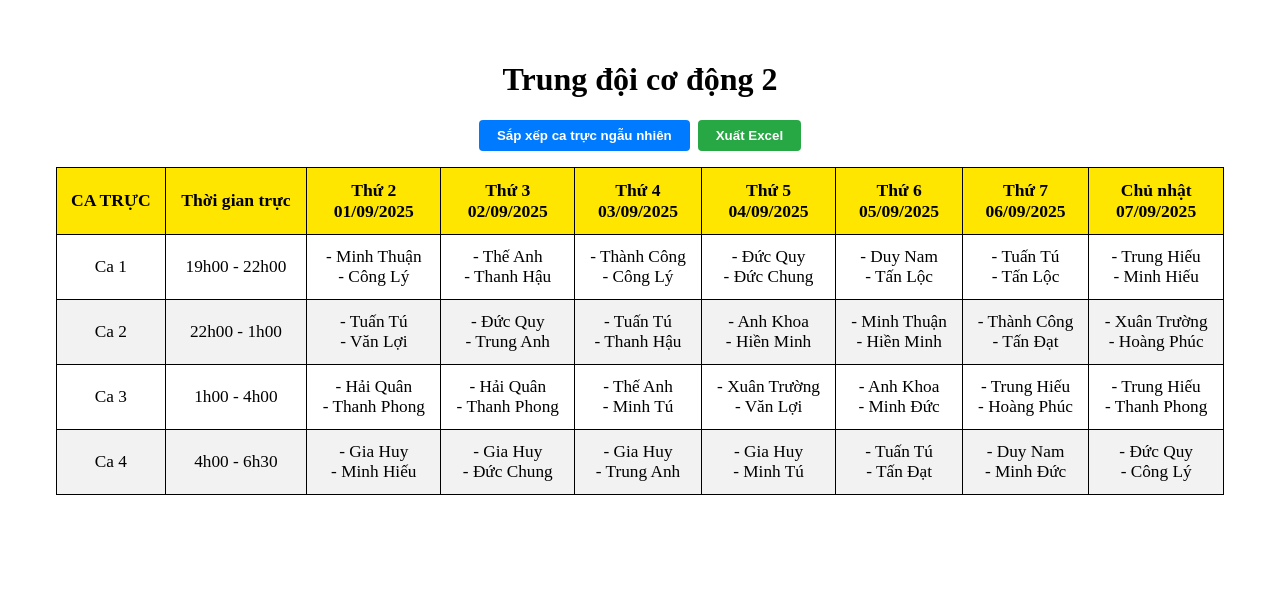
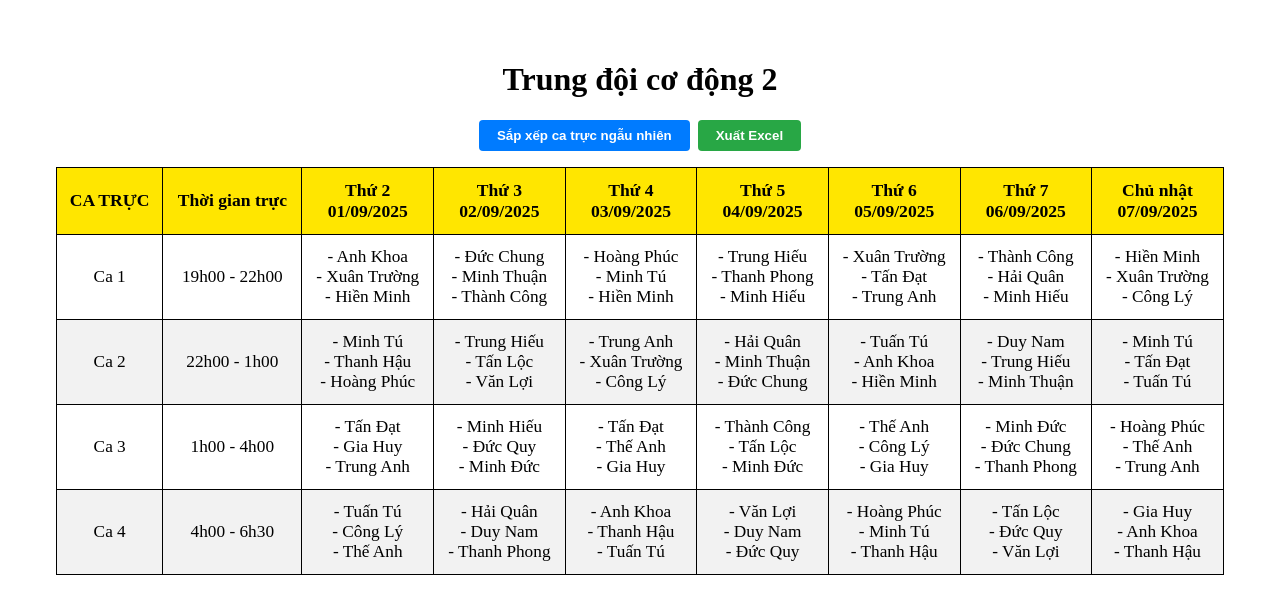
Before and after one commit to teadev2002/xep-ca-ngau-nhien, a React (Vite) app: page / in a window 1280 px wide. Shown: the top 614 px of the page. Built offline with nearby package versions, Linux system fonts and the light colour scheme.

Commit message:
change shift

```diff
--- a/src/App.jsx
+++ b/src/App.jsx
@@ -2,11 +2,9 @@ import { useState, useEffect } from 'react'
 import * as XLSX from 'xlsx'
 import './App.css'
 
-const nhom1 = [
+const thanhVien = [
   "Đức Quy", "Thế Anh", "Trung Hiếu", "Minh Thuận", "Duy Nam",
-  "Hải Quân", "Xuân Trường", "Gia Huy", "Thành Công", "Tuấn Tú", "Anh Khoa"
-];
-const nhom2 = [
+  "Hải Quân", "Xuân Trường", "Gia Huy", "Thành Công", "Tuấn Tú", "Anh Khoa",
   "Công Lý", "Tấn Lộc", "Hoàng Phúc", "Trung Anh", "Minh Tú",
   "Thanh Phong", "Văn Lợi", "Minh Đức", "Minh Hiếu", "Đức Chung",
   "Thanh Hậu", "Tấn Đạt", "Hiền Minh"
@@ -16,7 +14,7 @@ const nhom2 = [
 function getMonday(d = new Date()) {
   const date = new Date(d);
   const day = date.getDay();
-  const diff = day === 0 ? -6 : 1 - day; // Nếu chủ nhật thì lùi 6 ngày, còn lại lùi về thứ 2
+  const diff = day === 0 ? -6 : 1 - day;
   date.setDate(date.getDate() + diff);
   return date;
 }
@@ -56,173 +54,40 @@ function shuffle(array) {
   return arr;
 }
 
-// Lấy danh sách blacklist từ localStorage (những người đã từng trực 3 ca)
-function getBlacklist(key) {
-  try {
-    const data = localStorage.getItem(key);
-    if (data) return JSON.parse(data);
-  } catch {}
-  return [];
-}
+// Sinh lịch trực cho 2 tuần, mỗi tuần 12 người xen kẽ, mỗi ngày random ca trực không lặp lại
+function generateSchedule2Weeks() {
+  const now = new Date();
+  const firstMonday = getMonday(new Date(now.getFullYear(), 0, 1));
+  const weekNum = Math.floor((monday - firstMonday) / (7 * 24 * 60 * 60 * 1000));
+  let groupA = [];
+  let groupB = [];
+  if (localStorage.getItem('lich_truc_groupA') && localStorage.getItem('lich_truc_groupB')) {
+    groupA = JSON.parse(localStorage.getItem('lich_truc_groupA'));
+    groupB = JSON.parse(localStorage.getItem('lich_truc_groupB'));
+  } else {
+    const shuffled = shuffle(thanhVien);
+    groupA = shuffled.slice(0, 12);
+    groupB = shuffled.slice(12, 24);
+    localStorage.setItem('lich_truc_groupA', JSON.stringify(groupA));
+    localStorage.setItem('lich_truc_groupB', JSON.stringify(groupB));
+  }
 
-// Lưu blacklist vào localStorage
-function saveBlacklist(key, arr) {
-  localStorage.setItem(key, JSON.stringify(arr));
-}
-
-// Hàm xếp ca tự động, có random, mỗi người chỉ trực 1 ca/ngày
-function generateScheduleRandom() {
-  // Lấy blacklist tuần trước
-  const blacklist1 = getBlacklist('blacklist1');
-  const blacklist2 = getBlacklist('blacklist2');
-
-  // Đếm số ca đã phân cho mỗi người trong tuần
-  const count1 = Object.fromEntries(nhom1.map(n => [n, 0]));
-  const count2 = Object.fromEntries(nhom2.map(n => [n, 0]));
-  count1["Tuấn Tú"] = 0;
-  count1["Gia Huy"] = 0;
-
-  // Kết quả: [ca][ngày] = [người nhóm 1, người nhóm 2]
+  const evenWeek = weekNum % 2 === 0;
+  // Mỗi ca 3 người
   const schedule = Array.from({ length: caTimes.length }, () =>
-    Array.from({ length: days.length }, () => ["", ""])
+    Array.from({ length: days.length }, () => ["", "", ""])
   );
 
-  // Lưu lại ai đã trực trong ngày đó
   for (let d = 0; d < days.length; d++) {
-    let available1 = nhom1.filter(n => !blacklist1.includes(n));
-    let available2 = nhom2.filter(n => !blacklist2.includes(n));
-    available1 = shuffle(available1);
-    available2 = shuffle(available2);
-    let used1 = new Set();
-    let used2 = new Set();
-
-    for (let c = 0; c < 3; c++) {
-      let n1 = available1.find(
-        n =>
-          !used1.has(n) &&
-          ((n === "Tuấn Tú" || n === "Gia Huy") ? count1[n] < 4 : count1[n] < 2)
-      );
-      if (!n1) {
-        n1 = nhom1.find(
-          n =>
-            !used1.has(n) &&
-            ((n === "Tuấn Tú" || n === "Gia Huy") ? count1[n] < 4 : count1[n] < 2)
-        );
-      }
-      if (!n1) n1 = "";
-      used1.add(n1);
-      count1[n1] = (count1[n1] || 0) + 1;
-
-      let n2 = available2.find(n => !used2.has(n) && count2[n] < 2);
-      if (!n2) {
-        n2 = nhom2.find(n => !used2.has(n) && count2[n] < 2);
-      }
-      if (!n2) n2 = "";
-      used2.add(n2);
-      count2[n2] = (count2[n2] || 0) + 1;
-
-      schedule[c][d] = [n1, n2];
-    }
-
-    // Ca 4: Tuấn Tú hoặc Gia Huy (tăng ca), vẫn đảm bảo không trùng trong ngày
-    let n1 = d % 2 === 0 ? "Tuấn Tú" : "Gia Huy";
-    if (!used1.has(n1) && count1[n1] < 4) {
-      used1.add(n1);
-      count1[n1]++;
-    } else {
-      n1 = n1 === "Tuấn Tú" ? "Gia Huy" : "Tuấn Tú";
-      if (!used1.has(n1) && count1[n1] < 4) {
-        used1.add(n1);
-        count1[n1]++;
-      } else {
-        n1 = nhom1.find(
-          n =>
-            !used1.has(n) &&
-            ((n === "Tuấn Tú" || n === "Gia Huy") ? count1[n] < 4 : count1[n] < 2)
-        ) || "";
-        if (n1) {
-          used1.add(n1);
-          count1[n1]++;
-        }
-      }
-    }
-
-    let n2 = available2.find(n => !used2.has(n) && count2[n] < 2);
-    if (!n2) {
-      n2 = nhom2.find(n => !used2.has(n) && count2[n] < 2);
-    }
-    if (!n2) n2 = "";
-    if (n2) {
-      used2.add(n2);
-      count2[n2]++;
-    }
-    schedule[3][d] = [n1, n2];
-  }
-
-  // Sau khi xếp xong, kiểm tra ai bị thiếu ca (chỉ có 1 ca hoặc 0 ca)
-  // và ai bị dư ca (chỉ có 1 ca trống trong lịch)
-  // Đếm số ca đã phân
-  let needFill1 = [];
-  let needFill2 = [];
-  let fillCount1 = 0, fillCount2 = 0;
-
-  // Tìm số ca thiếu của mỗi nhóm
-  let total1 = Object.values(count1).reduce((a, b) => a + b, 0);
-  let total2 = Object.values(count2).reduce((a, b) => a + b, 0);
-  let missing1 = days.length * caTimes.length - total1;
-  let missing2 = days.length * caTimes.length - total2;
-
-  // Chọn random những người có 2 ca để lấp vào ca thiếu
-  if (missing1 > 0) {
-    let canFill1 = nhom1.filter(n => count1[n] === 2 && n !== "Tuấn Tú" && n !== "Gia Huy");
-    canFill1 = shuffle(canFill1).slice(0, missing1);
-    canFill1.forEach(n => count1[n]++);
-    needFill1 = canFill1;
-  }
-  if (missing2 > 0) {
-    let canFill2 = nhom2.filter(n => count2[n] === 2);
-    canFill2 = shuffle(canFill2).slice(0, missing2);
-    canFill2.forEach(n => count2[n]++);
-    needFill2 = canFill2;
-  }
-
-  // Lấp ca thiếu vào lịch
-  for (let c = 0; c < caTimes.length; c++) {
-    for (let d = 0; d < days.length; d++) {
-      // Nhóm 1
-      if (!schedule[c][d][0]) {
-        let n = needFill1[fillCount1++];
-        // Nếu vẫn thiếu, chọn bất kỳ ai chưa trực ca đó trong ngày
-        if (!n) {
-          // Ưu tiên người có 2 ca, chưa trực trong ngày đó
-          let usedInDay = new Set(schedule.map(row => row[d][0]));
-          n = nhom1.find(
-            x => !usedInDay.has(x) && ((x === "Tuấn Tú" || x === "Gia Huy") ? count1[x] < 4 : count1[x] < 3)
-          );
-          // Nếu vẫn không có, chọn bất kỳ ai
-          if (!n) n = nhom1.find(x => !usedInDay.has(x));
-        }
-        schedule[c][d][0] = n || "";
-      }
-      // Nhóm 2
-      if (!schedule[c][d][1]) {
-        let n = needFill2[fillCount2++];
-        if (!n) {
-          let usedInDay = new Set(schedule.map(row => row[d][1]));
-          n = nhom2.find(
-            x => !usedInDay.has(x) && count2[x] < 3
-          );
-          if (!n) n = nhom2.find(x => !usedInDay.has(x));
-        }
-        schedule[c][d][1] = n || "";
-      }
+    const todayGroup = (evenWeek ? (d % 2 === 0 ? groupA : groupB) : (d % 2 === 0 ? groupB : groupA));
+    // Random lại thứ tự thành viên mỗi ngày để chia ca ngẫu nhiên, không lặp lại trong ngày
+    const todayMembers = shuffle(todayGroup);
+    for (let c = 0; c < caTimes.length; c++) {
+      schedule[c][d][0] = todayMembers[c * 3] || "";
+      schedule[c][d][1] = todayMembers[c * 3 + 1] || "";
+      schedule[c][d][2] = todayMembers[c * 3 + 2] || "";
     }
   }
-
-  // Lưu vào localStorage để tuần sau không bị lặp lại
-  saveBlacklist('blacklist1', needFill1);
-  saveBlacklist('blacklist2', needFill2);
-
   return schedule;
 }
 
@@ -238,7 +103,7 @@ function App() {
 
   const [schedule, setSchedule] = useState(() => {
     const saved = getSavedSchedule();
-    return saved || generateScheduleRandom();
+    return saved || generateSchedule2Weeks();
   });
 
   // Khi lần đầu load, nếu chưa có lịch thì lưu lại
@@ -251,7 +116,10 @@ function App() {
 
   // Khi random lại thì lưu lịch mới vào localStorage
   const handleRandomize = () => {
-    const newSchedule = generateScheduleRandom();
+    // Xóa nhóm cũ để random lại nhóm mới cho 2 tuần tiếp theo
+    localStorage.removeItem('lich_truc_groupA');
+    localStorage.removeItem('lich_truc_groupB');
+    const newSchedule = generateSchedule2Weeks();
     setSchedule(newSchedule);
     localStorage.setItem('lich_truc_schedule', JSON.stringify(newSchedule));
   };
@@ -265,7 +133,7 @@ function App() {
       `Ca ${caIdx + 1}`,
       ca,
       ...days.map((_, dayIdx) =>
-        `- ${schedule[caIdx][dayIdx][0]}\n- ${schedule[caIdx][dayIdx][1]}`
+        `- ${schedule[caIdx][dayIdx][0]}\n- ${schedule[caIdx][dayIdx][1]}\n- ${schedule[caIdx][dayIdx][2]}`
       )
     ]);
     const wsData = [...header, ...rows];
@@ -278,9 +146,9 @@ function App() {
   return (
     <>
       <h1 className="read-the-docs">
-         <strong>Trung đội cơ động 2 </strong>
+        <strong>Trung đội cơ động 2</strong>
       </h1>
-      <div className="d-flex justify-content-center mb-3" style={{gap: 8}}>
+      <div className="d-flex justify-content-center mb-3" style={{ gap: 8 }}>
         <button className="btn-random" onClick={handleRandomize}>
           Sắp xếp ca trực ngẫu nhiên
         </button>
@@ -306,8 +174,9 @@ function App() {
                 <td>{ca}</td>
                 {days.map((_, dayIdx) => (
                   <td key={dayIdx}>
-                    - {schedule[caIdx][dayIdx][0]} <br/>
-                    - {schedule[caIdx][dayIdx][1]}
+                    - {schedule[caIdx][dayIdx][0]} <br />
+                    - {schedule[caIdx][dayIdx][1]} <br />
+                    - {schedule[caIdx][dayIdx][2]}
                   </td>
                 ))}
               </tr>
```
